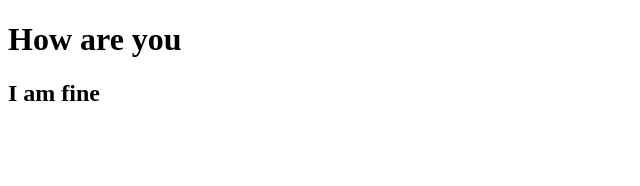
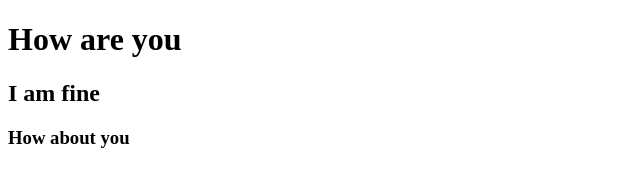
Before and after one commit to morampudisunil/basic-html, a plain HTML site: page sub.html in a window 1280 px wide. Shown: the whole page, without its empty margins (0-640 px from the left). Drawn offline with Linux system fonts and the light colour scheme.

Commit message:
Add heading 'How about you' to sub.html

```diff
--- a/sub.html
+++ b/sub.html
@@ -8,5 +8,6 @@
 <body>
     <h1>How are you</h1>
     <h2>I am fine</h2>
+    <h3>How about you</h3>
 </body>
 </html>
```
